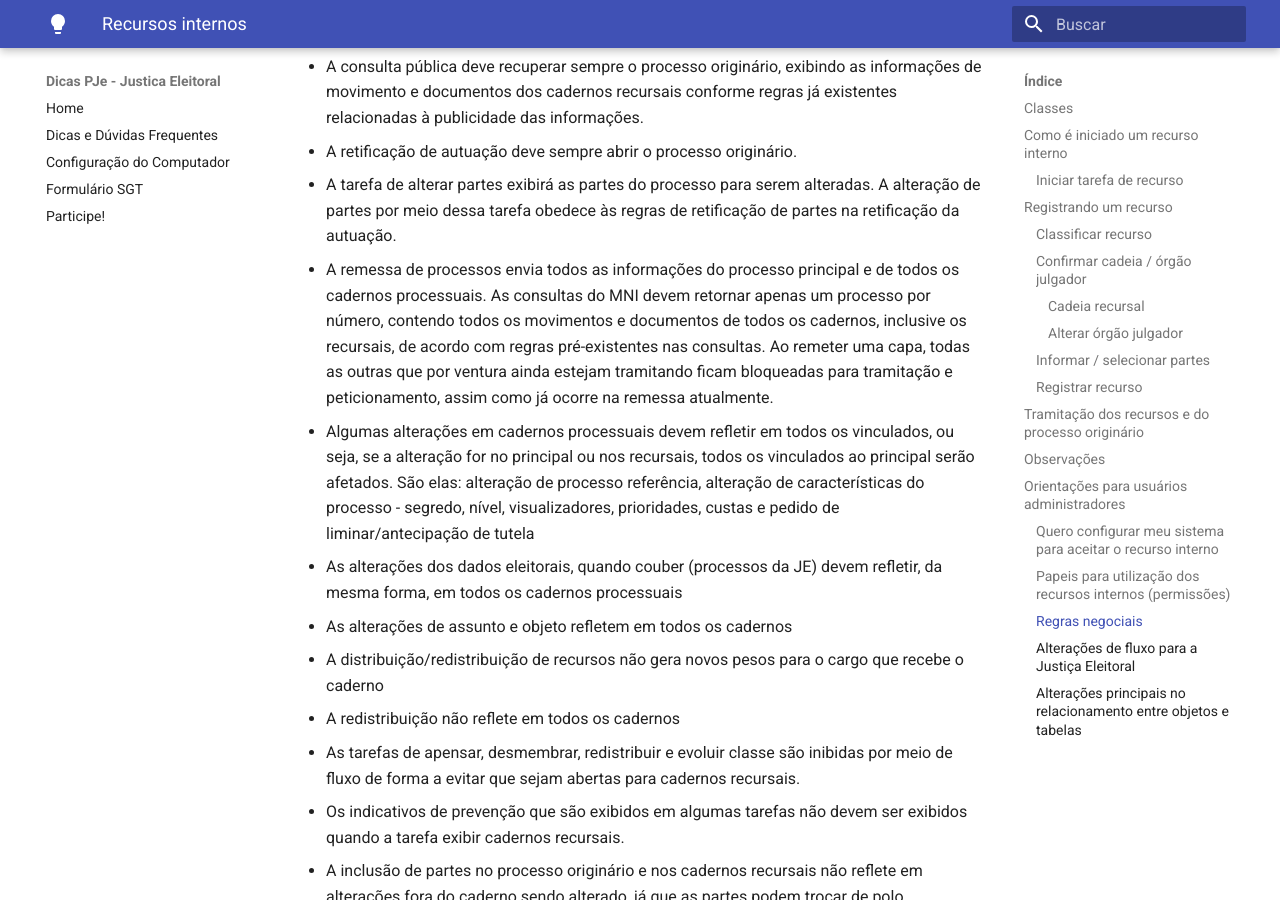
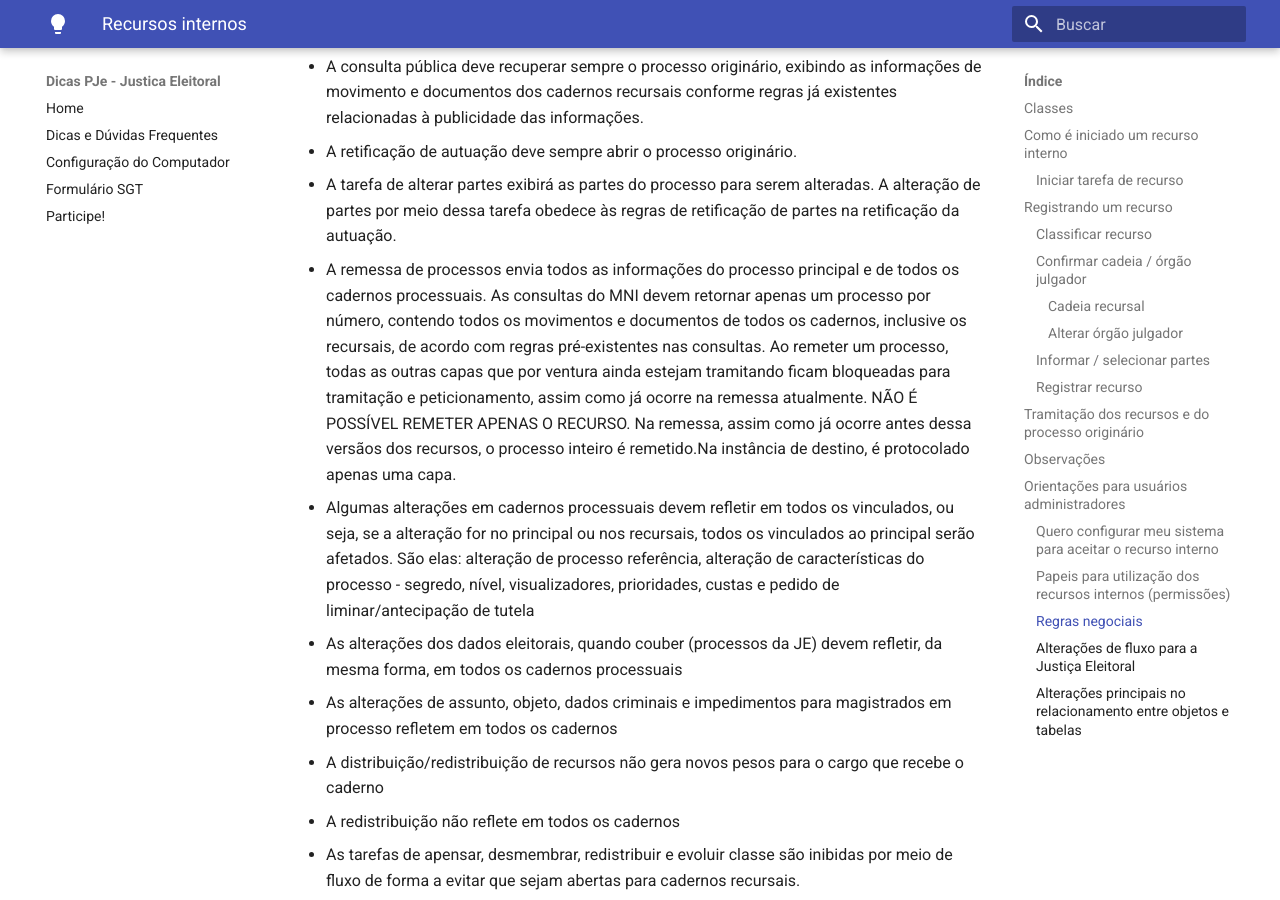
Before and after one commit to PJeJE/dicas_versao_1, an MkDocs documentation site: the page built from docs/recursos.md, in a window 1280 px wide and 900 px high, scrolled down 19505 px. Built offline with MkDocs 1.6.1 and Material for MkDocs 9.7.7, drawn with Linux system fonts in a browser that asks for light colours; nearby versions of some CDN libraries.

Commit message:
Update recursos.md

```diff
--- a/docs/recursos.md
+++ b/docs/recursos.md
@@ -232,10 +232,10 @@ O sistema exibirá, a partir dos autos digitais, a aba Recursos e Sessões que e
  - A consulta pública deve recuperar sempre o processo originário, exibindo as informações de movimento e documentos dos cadernos recursais conforme regras já existentes relacionadas à publicidade das informações.
  - A retificação de autuação deve sempre abrir o processo originário.
  - A tarefa de alterar partes exibirá as partes do processo para serem alteradas. A alteração de partes por meio dessa tarefa obedece às regras de retificação de partes na retificação da autuação.
- - A remessa de processos envia todos as informações do processo principal e de todos os cadernos processuais. As consultas do MNI devem retornar apenas um processo por número, contendo todos os movimentos e documentos de todos os cadernos, inclusive os recursais, de acordo com regras pré-existentes nas consultas. Ao remeter uma capa, todas as outras que por ventura ainda estejam tramitando ficam bloqueadas para tramitação e peticionamento, assim como já ocorre na remessa atualmente.
-- Algumas alterações em cadernos processuais devem refletir em todos os vinculados, ou seja, se a alteração for no principal ou nos recursais, todos os vinculados ao principal serão afetados. São elas: alteração de processo referência, alteração de características do processo - segredo, nível, visualizadores, prioridades, custas e pedido de liminar/antecipação de tutela
+ - A remessa de processos envia todos as informações do processo principal e de todos os cadernos processuais. As consultas do MNI devem retornar apenas um processo por número, contendo todos os movimentos e documentos de todos os cadernos, inclusive os recursais, de acordo com regras pré-existentes nas consultas. Ao remeter um processo, todas as outras capas que por ventura ainda estejam tramitando ficam bloqueadas para tramitação e peticionamento, assim como já ocorre na remessa atualmente. NÃO É POSSÍVEL REMETER APENAS O RECURSO. Na remessa, assim como já ocorre antes dessa versãos dos recursos, o processo inteiro é remetido.Na instância de destino, é protocolado apenas uma capa.
+  - Algumas alterações em cadernos processuais devem refletir em todos os vinculados, ou seja, se a alteração for no principal ou nos recursais, todos os vinculados ao principal serão afetados. São elas: alteração de processo referência, alteração de características do processo - segredo, nível, visualizadores, prioridades, custas e pedido de liminar/antecipação de tutela
 - As alterações dos dados eleitorais, quando couber (processos da JE) devem refletir, da mesma forma, em todos os cadernos processuais
-- As alterações de assunto e objeto refletem em todos os cadernos
+- As alterações de assunto, objeto, dados criminais e impedimentos para magistrados em processo refletem em todos os cadernos
 - A distribuição/redistribuição de recursos não gera novos pesos para o cargo que recebe o caderno
 - A redistribuição não reflete em todos os cadernos
 - As tarefas de apensar, desmembrar, redistribuir e evoluir classe são inibidas por meio de fluxo de forma a evitar que sejam abertas para cadernos recursais.
```
